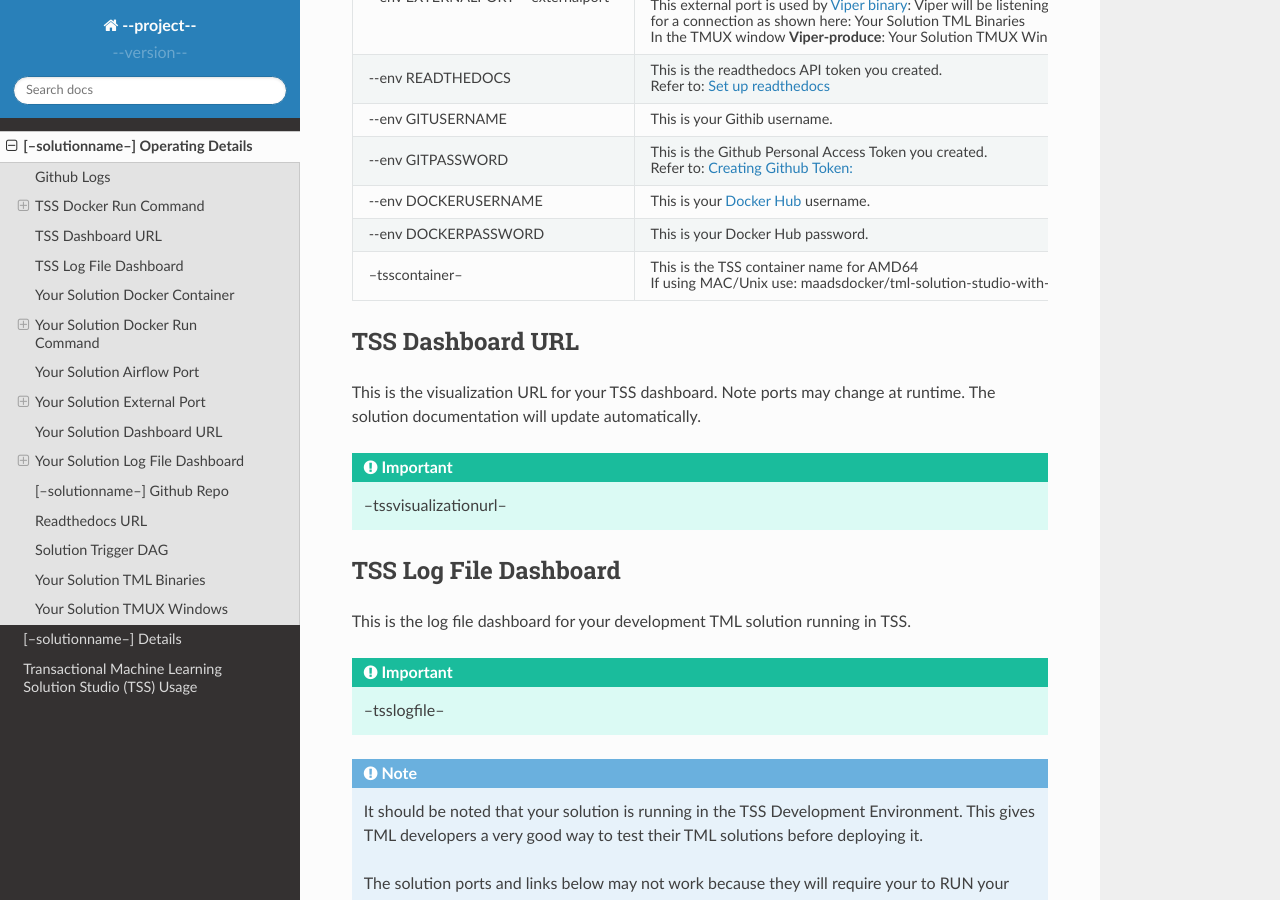
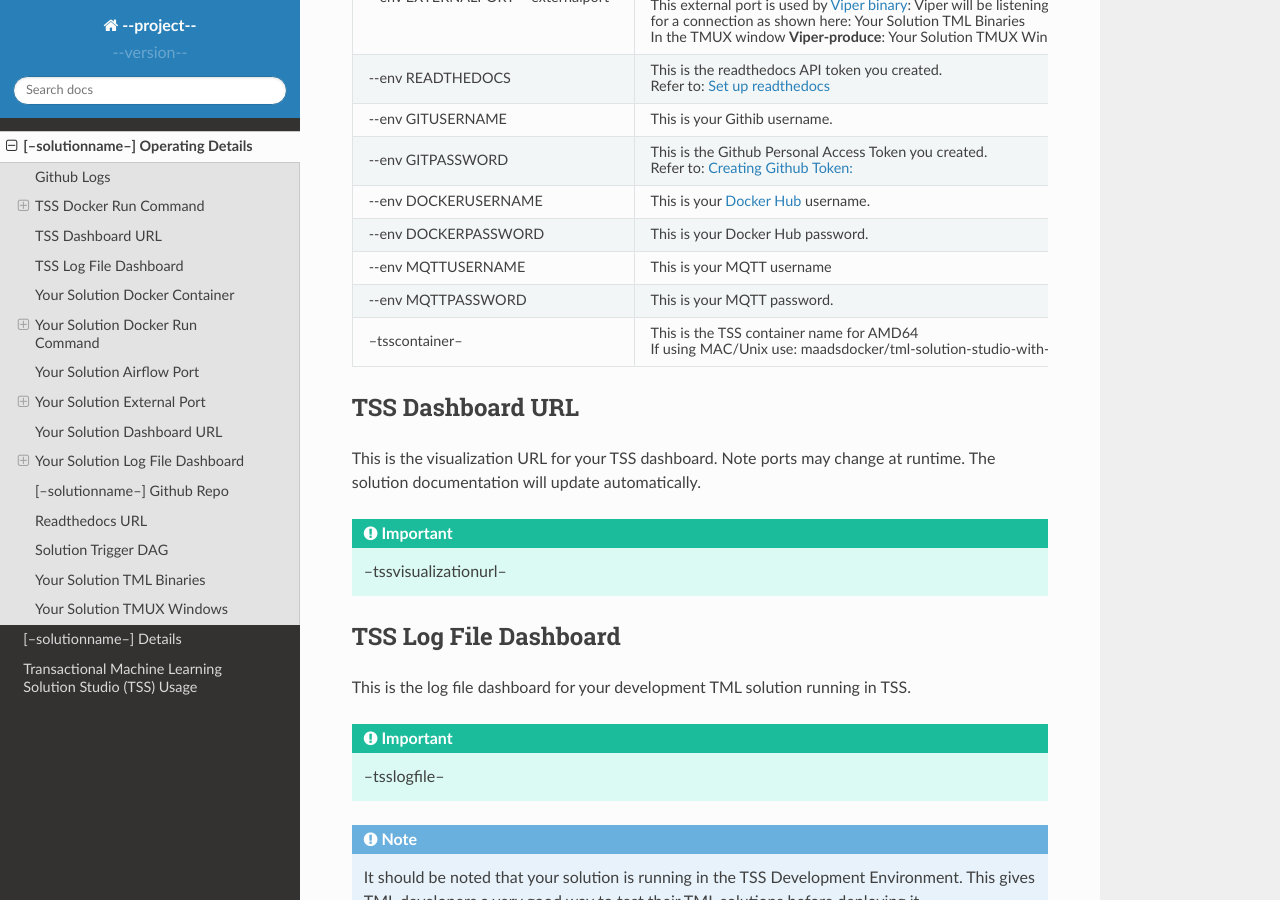
Before and after one commit to vanesalcb06/tssproject2-2b5c, a Sphinx documentation site: the page built from docs/source/operating.rst, in a window 1280 px wide and 900 px high, scrolled down 2195 px. Built offline with Sphinx 7.4.7 and the Read the Docs theme 2.0.0, drawn with Linux system fonts in a browser that asks for light colours.

Commit message:
Update operating.rst

```diff
--- a/docs/source/operating.rst
+++ b/docs/source/operating.rst
@@ -119,6 +119,10 @@ TSS Docker Run Command: Parameter Explanation
      - This is your `Docker Hub <https://hub.docker.com/>`_ username.
    * - \-\-env DOCKERPASSWORD
      - This is your Docker Hub password.
+   * - \-\-env MQTTUSERNAME
+     - This is your MQTT username
+   * - \-\-env MQTTPASSWORD
+     - This is your MQTT password.
    * - --tsscontainer--
      - This is the TSS container name for AMD64
 
```
